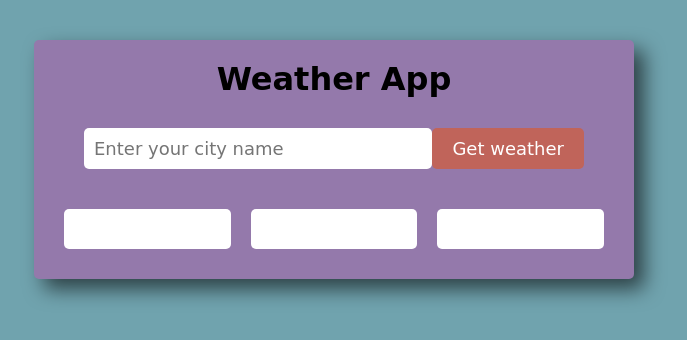
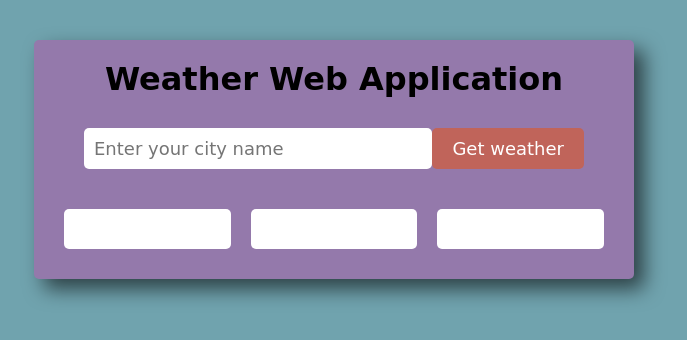
Before and after one commit to ashishchauhan0001/WeatherApp, a plain HTML site: page WeatherApp-main/index.html in a window 1280 px wide. Shown: the whole page, without its empty margins (306-993 px from the left). Drawn offline with Linux system fonts and the light colour scheme.

Commit message:
changes the name of application

```diff
--- a/WeatherApp-main/index.html
+++ b/WeatherApp-main/index.html
@@ -8,7 +8,7 @@
 </head>
 <body>
     <div class="container">
-        <h1>Weather App</h1>
+        <h1>Weather Web Application</h1>
         <form action="#">
             <input id="city-name" type="text" placeholder="Enter your city name">
             <input type="submit" value="Get weather">
```
